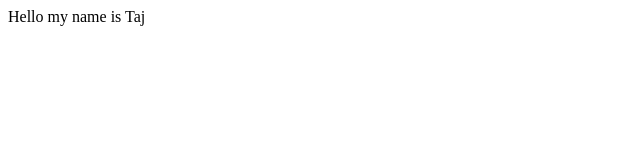
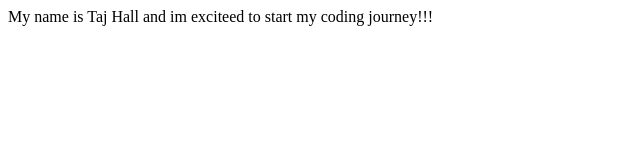
Before and after one commit to Tajdacode/first-github-project, a plain HTML site: page index.html in a window 1280 px wide. Shown: the whole page, without its empty margins (0-640 px from the left). Drawn offline with Linux system fonts and the light colour scheme.

```diff
--- a/index.html
+++ b/index.html
@@ -7,6 +7,6 @@
     <title>Document</title>
 </head>
 <body>
-    Hello my name is Taj
+    My name is Taj Hall and im exciteed to start my coding journey!!!
 </body>
 </html>
```
